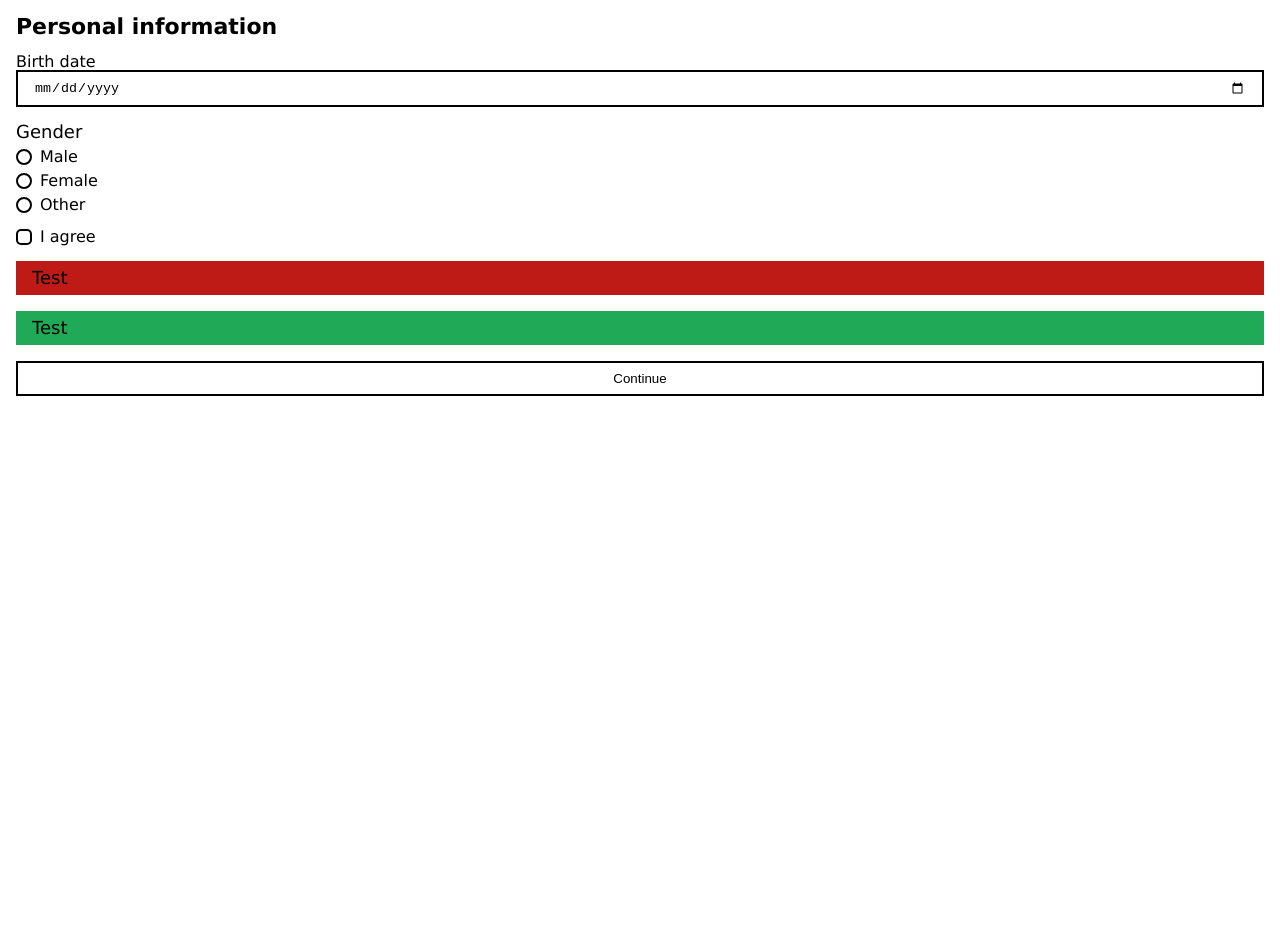
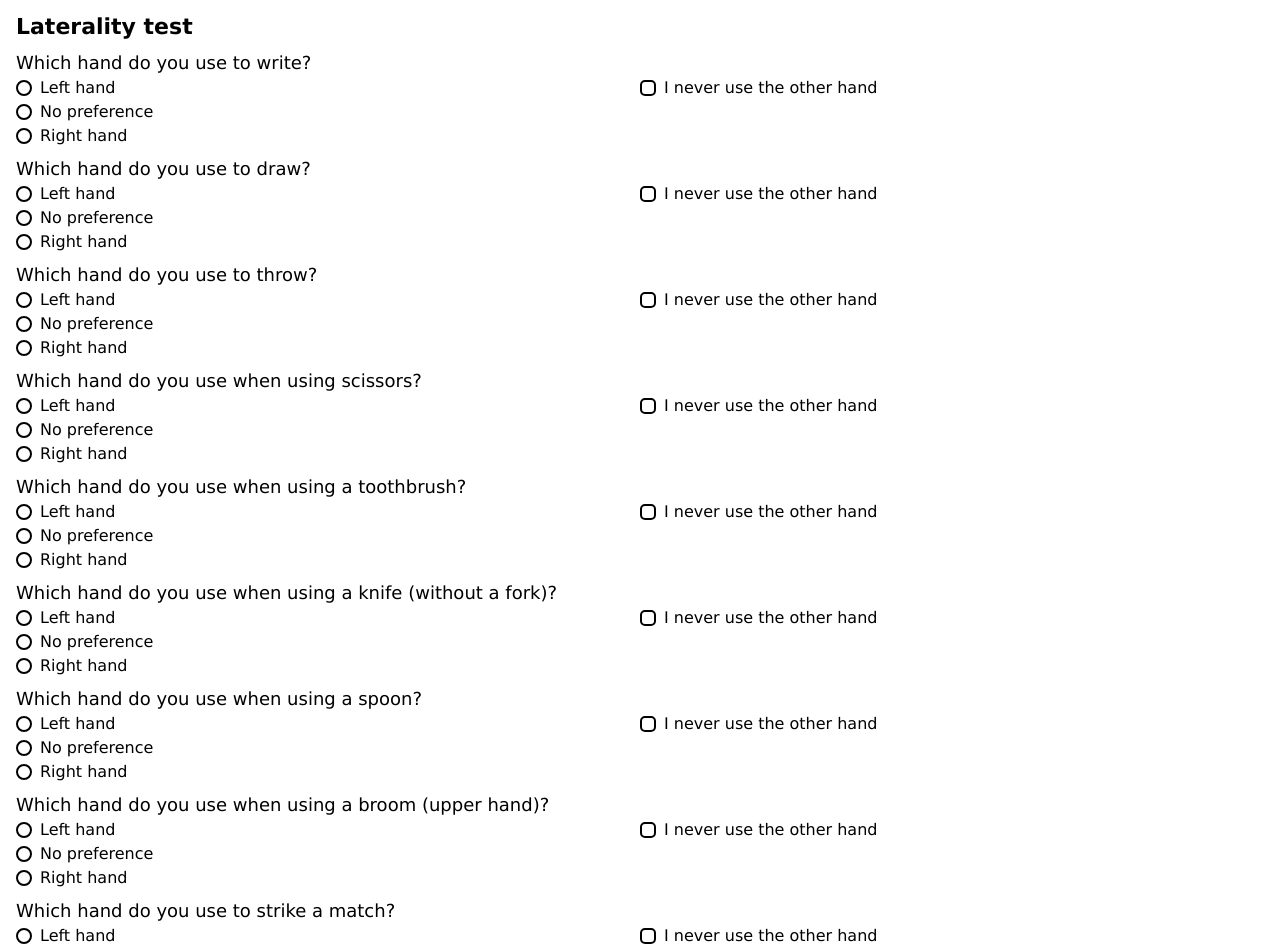
Before and after one commit to TiekieWiki/Thesis-Experiment, a Vue app in the folder thesis-experiment/: page / in a window 1280 px wide. Shown: the top 950 px of the page. Before the commit the page ends 800 px from the top, so only its background shows below. Built offline with nearby package versions, Linux system fonts and the light colour scheme.

Commit message:
Laterality test styling

```diff
--- a/thesis-experiment/src/assets/styles/pages/experiment.scss
+++ b/thesis-experiment/src/assets/styles/pages/experiment.scss
@@ -1,4 +1,4 @@
-main {
+main.experiment {
   width: 100vw;
   height: 100vh;
   padding: $spacing-medium;
--- a/thesis-experiment/src/assets/styles/pages/start.scss
+++ b/thesis-experiment/src/assets/styles/pages/start.scss
@@ -0,0 +1,17 @@
+main.start {
+  width: 100vw;
+  height: auto;
+  padding: $spacing-medium;
+
+  .laterality-test {
+    .question {
+      display: grid;
+      grid-template-columns: repeat(2, 1fr);
+
+      p {
+        grid-column: 1 / -1;
+        margin-bottom: $spacing-small;
+      }
+    }
+  }
+}
--- a/thesis-experiment/src/components/start/DemoGraphicQuestions.vue
+++ b/thesis-experiment/src/components/start/DemoGraphicQuestions.vue
@@ -3,7 +3,7 @@
     <h1>Personal information</h1>
     <label>Birth date <input type="date" /> </label>
     <div class="label-group">
-      <p>Gender</p>
+      Gender
       <label><input type="radio" />Male</label>
       <label><input type="radio" />Female</label>
       <label><input type="radio" />Other</label>
--- a/thesis-experiment/src/components/start/LateralityTest.vue
+++ b/thesis-experiment/src/components/start/LateralityTest.vue
@@ -0,0 +1,118 @@
+<template>
+  <form class="laterality-test">
+    <h1>Laterality test</h1>
+    <div class="question">
+      <p>Which hand do you use to write?</p>
+      <div class="label-group">
+        <label><input type="radio" />Left hand</label>
+        <label><input type="radio" />No preference</label>
+        <label><input type="radio" />Right hand</label>
+      </div>
+      <div class="label-group">
+        <label><input type="checkbox" />I never use the other hand</label>
+      </div>
+    </div>
+    <div class="question">
+      <p>Which hand do you use to draw?</p>
+      <div class="label-group">
+        <label><input type="radio" />Left hand</label>
+        <label><input type="radio" />No preference</label>
+        <label><input type="radio" />Right hand</label>
+      </div>
+      <div class="label-group">
+        <label><input type="checkbox" />I never use the other hand</label>
+      </div>
+    </div>
+    <div class="question">
+      <p>Which hand do you use to throw?</p>
+      <div class="label-group">
+        <label><input type="radio" />Left hand</label>
+        <label><input type="radio" />No preference</label>
+        <label><input type="radio" />Right hand</label>
+      </div>
+      <div class="label-group">
+        <label><input type="checkbox" />I never use the other hand</label>
+      </div>
+    </div>
+    <div class="question">
+      <p>Which hand do you use when using scissors?</p>
+      <div class="label-group">
+        <label><input type="radio" />Left hand</label>
+        <label><input type="radio" />No preference</label>
+        <label><input type="radio" />Right hand</label>
+      </div>
+      <div class="label-group">
+        <label><input type="checkbox" />I never use the other hand</label>
+      </div>
+    </div>
+    <div class="question">
+      <p>Which hand do you use when using a toothbrush?</p>
+      <div class="label-group">
+        <label><input type="radio" />Left hand</label>
+        <label><input type="radio" />No preference</label>
+        <label><input type="radio" />Right hand</label>
+      </div>
+      <div class="label-group">
+        <label><input type="checkbox" />I never use the other hand</label>
+      </div>
+    </div>
+    <div class="question">
+      <p>Which hand do you use when using a knife (without a fork)?</p>
+      <div class="label-group">
+        <label><input type="radio" />Left hand</label>
+        <label><input type="radio" />No preference</label>
+        <label><input type="radio" />Right hand</label>
+      </div>
+      <div class="label-group">
+        <label><input type="checkbox" />I never use the other hand</label>
+      </div>
+    </div>
+    <div class="question">
+      <p>Which hand do you use when using a spoon?</p>
+      <div class="label-group">
+        <label><input type="radio" />Left hand</label>
+        <label><input type="radio" />No preference</label>
+        <label><input type="radio" />Right hand</label>
+      </div>
+      <div class="label-group">
+        <label><input type="checkbox" />I never use the other hand</label>
+      </div>
+    </div>
+    <div class="question">
+      <p>Which hand do you use when using a broom (upper hand)?</p>
+      <div class="label-group">
+        <label><input type="radio" />Left hand</label>
+        <label><input type="radio" />No preference</label>
+        <label><input type="radio" />Right hand</label>
+      </div>
+      <div class="label-group">
+        <label><input type="checkbox" />I never use the other hand</label>
+      </div>
+    </div>
+    <div class="question">
+      <p>Which hand do you use to strike a match?</p>
+      <div class="label-group">
+        <label><input type="radio" />Left hand</label>
+        <label><input type="radio" />No preference</label>
+        <label><input type="radio" />Right hand</label>
+      </div>
+      <div class="label-group">
+        <label><input type="checkbox" />I never use the other hand</label>
+      </div>
+    </div>
+    <div class="question">
+      <p>Which hand do you use to open a box (holding the lid)?</p>
+      <div class="label-group">
+        <label><input type="radio" />Left hand</label>
+        <label><input type="radio" />No preference</label>
+        <label><input type="radio" />Right hand</label>
+      </div>
+      <div class="label-group">
+        <label><input type="checkbox" />I never use the other hand</label>
+      </div>
+    </div>
+    <p class="error">Test</p>
+    <p class="success">Test</p>
+    <button type="submit">Continue</button>
+  </form>
+</template>
--- a/thesis-experiment/src/views/ExperimentView.vue
+++ b/thesis-experiment/src/views/ExperimentView.vue
@@ -1,5 +1,5 @@
 <template>
-  <main>
+  <main class="experiment">
     <MultiTouchRotate :interface-orientation="interfaceOrientation" />
   </main>
 </template>
--- a/thesis-experiment/src/views/StartView.vue
+++ b/thesis-experiment/src/views/StartView.vue
@@ -1,7 +1,7 @@
 <template>
-  <main><DemoGraphicQuestions /></main>
+  <main class="start"><LateralityTest /></main>
 </template>
 
 <script setup lang="ts">
-import DemoGraphicQuestions from '@/components/start/DemoGraphicQuestions.vue'
+import LateralityTest from '@/components/start/LateralityTest.vue'
 </script>
```
